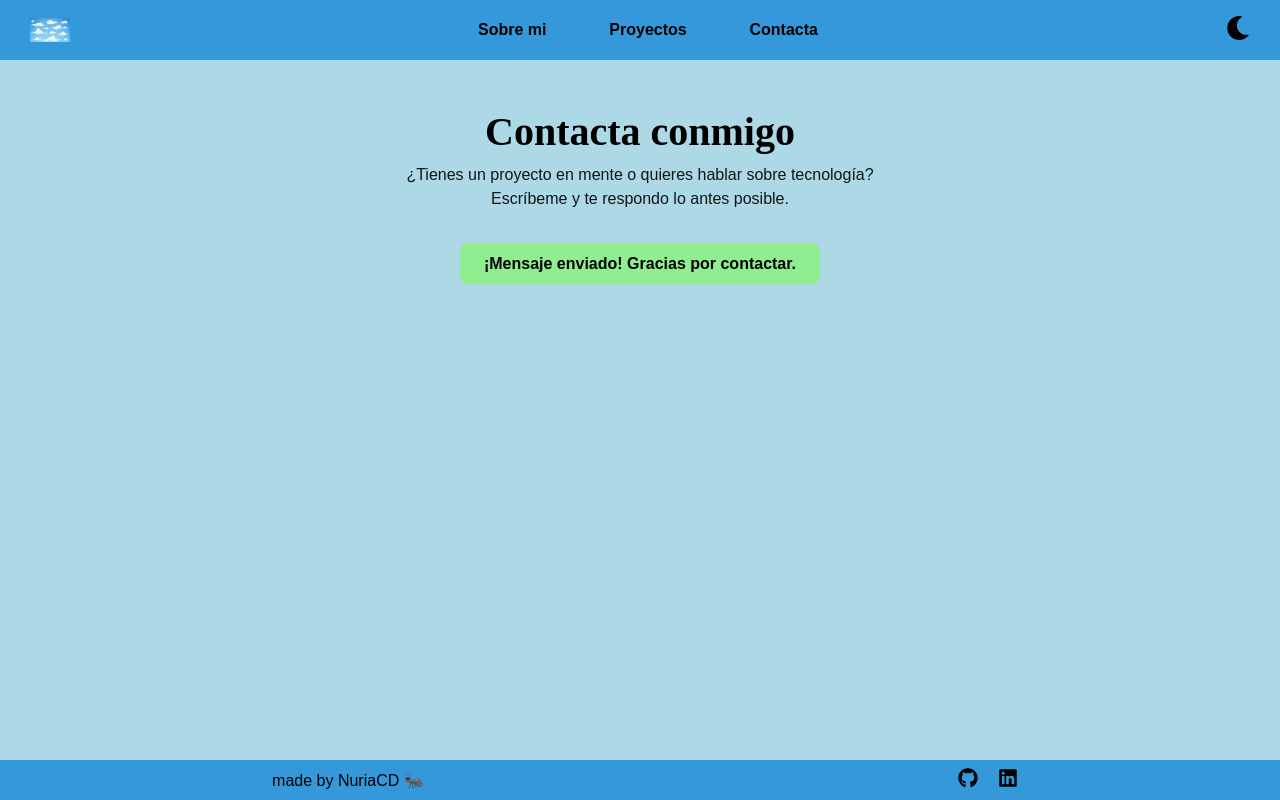
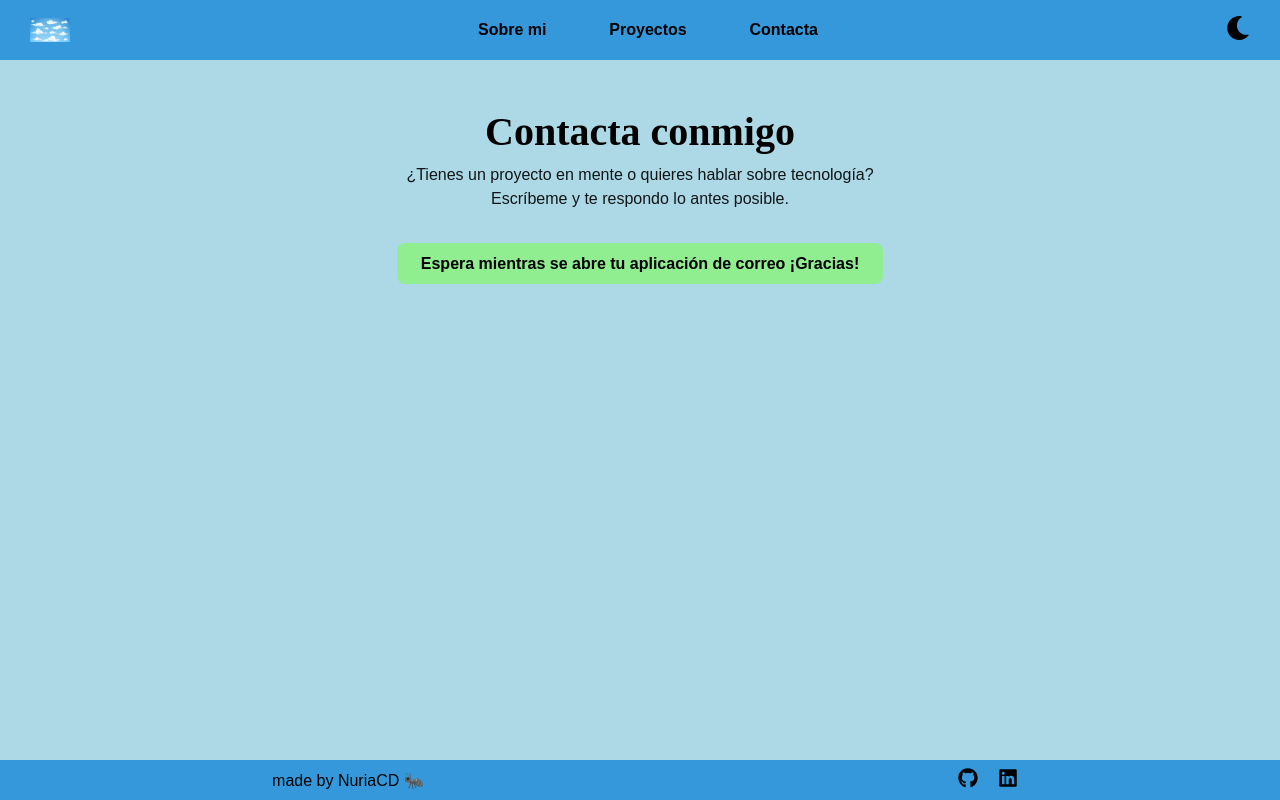
Before and after one commit to Nuria8890/portfolio, a React (Vite) app: page /contact in a window 1280 px wide. Both pictures are taken after typing "Sample", "name@example.com", "Sample", "Sample" into the empty fields and a click on the button "Enviar mensaje". Built offline with nearby package versions, Linux system fonts and the light colour scheme; a web font is replaced by a local one.

Commit message:
contact email send to my personal email

```diff
--- a/src/components/App.jsx
+++ b/src/components/App.jsx
@@ -62,7 +62,7 @@ function App() {
 
   const changeContactForm = (event) => {
     const { name, value } = event.target;
-    setContactFormData((prev) => ({ ...prev, [name]: value }));
+    setContactFormData((previous) => ({ ...previous, [name]: value }));
   };
 
   const submitContactForm = () => {
@@ -70,7 +70,7 @@ function App() {
     setTimeout(() => {
       setContactFormData({ name: "", email: "", subject: "", message: "" });
       setContactFormSubmitted(false);
-    }, 4000);
+    }, 9000);
   };
 
   const arrayProjects = Object.values(objetProjects);
--- a/src/components/contact/Contact.jsx
+++ b/src/components/contact/Contact.jsx
@@ -12,6 +12,17 @@ function Contact({
 
   const handleSubmit = (event) => {
     event.preventDefault();
+
+    const { name, email, subject, message } = formData;
+    const to = "nuria.campo7@gmail.com";
+    const body = encodeURIComponent(
+      `Nombre: ${name}\nEmail: ${email}\n\n${message}`,
+    );
+    const mailtoLink = `mailto:${to}?subject=${encodeURIComponent(
+      subject,
+    )}&body=${body}`;
+
+    window.open(mailtoLink, "_blank");
     submitContactForm();
   };
 
@@ -24,8 +35,8 @@ function Contact({
       </p>
 
       {submitted ? (
-        <div className="contact__success">
-          <p>¡Mensaje enviado! Gracias por contactar.</p>
+        <div className="contact__waiting">
+          <p>Espera mientras se abre tu aplicación de correo ¡Gracias!</p>
         </div>
       ) : (
         <form className="contact__form" onSubmit={handleSubmit}>
--- a/src/styles/layout/contact/Contact.scss
+++ b/src/styles/layout/contact/Contact.scss
@@ -23,7 +23,7 @@
     opacity: 0.9;
   }
 
-  &__success {
+  &__waiting {
     @include button-link-style;
     background-color: #90ee90;
     text-align: center;
@@ -59,7 +59,9 @@
         color: $first-font-color;
         font-family: inherit;
         font-size: 1rem;
-        transition: border-color 0.2s ease, box-shadow 0.2s ease;
+        transition:
+          border-color 0.2s ease,
+          box-shadow 0.2s ease;
 
         &::placeholder {
           color: rgba(0, 0, 0, 0.4);
```
